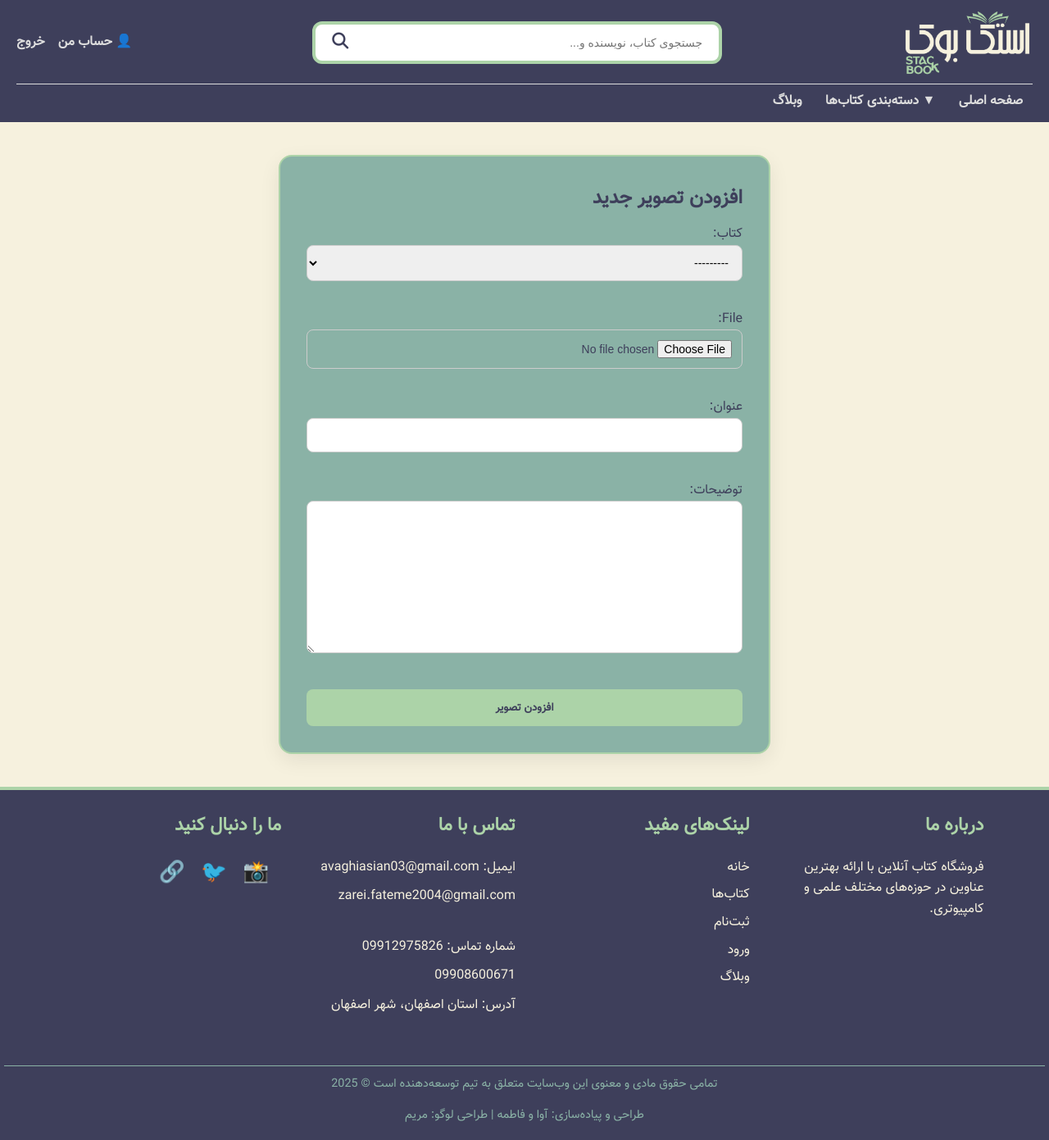
After one commit to AvaGhiasian/CS-Bookstore, a Django app: page /users/profile/image/add/ in a window 1280 px wide. The commit adds this page. Shown: the whole page at 82% size. Run offline with Django 5.2, Linux system fonts and the light colour scheme; the visitor is signed in with stand-in values (Sample User, id 1); data that the repository does not hold is empty; parts of the project's set-up code (start-up, migrations or seed data) failed here and were passed over.

Commit message:
so far so good

```diff
--- a/store/forms.py
+++ b/store/forms.py
@@ -1,6 +1,6 @@
 from django import forms
 
-from store.models import Review, Book
+from store.models import Author, Category, Review, Book, Image
 
 
 class ReviewForm(forms.ModelForm):
@@ -17,7 +17,27 @@ class SearchForm(forms.Form):
     query = forms.CharField()
 
 
+# only admin can access these forms to fill the DB using UI
 class BookForm(forms.ModelForm):
     class Meta:
         model = Book
         fields = '__all__'
+        exclude = 'created_at', 'updated_at'
+
+
+class AuthorForm(forms.ModelForm):
+    class Meta:
+        model = Author
+        fields = '__all__'
+
+
+class CategoryForm(forms.ModelForm):
+    class Meta:
+        model = Category
+        fields = '__all__'
+
+
+class ImageForm(forms.ModelForm):
+    class Meta:
+        model = Image
+        fields = '__all__'
--- /dev/null
+++ b/store/static/store/css/forms.css
@@ -0,0 +1,56 @@
+.form-wrapper {
+    background-color: #F6F1DE;
+    min-height: 100vh;
+    display: flex;
+    justify-content: center;
+    align-items: center;
+    padding: 40px 20px;
+}
+
+.add-form-container {
+    background-color: #8AB2A6;
+    border: 2px solid #ACD3A8;
+    border-radius: 16px;
+    padding: 32px;
+    box-shadow: 0 8px 24px rgba(0, 0, 0, 0.08);
+    width: 100%;
+    max-width: 600px;
+}
+
+.add-form h2 {
+    text-align: center;
+    color: #3E3F5B;
+    font-size: 24px;
+    margin-bottom: 24px;
+}
+
+.add-form form {
+    display: flex;
+    flex-direction: column;
+    gap: 18px;
+}
+
+.add-form input,
+.add-form textarea,
+.add-form select {
+    padding: 12px;
+    border: 1px solid #ccc;
+    border-radius: 8px;
+    font-size: 14px;
+    width: 100%;
+}
+
+.add-form button {
+    background-color: #ACD3A8;
+    border: none;
+    color: #3E3F5B;
+    font-weight: bold;
+    padding: 12px;
+    border-radius: 8px;
+    cursor: pointer;
+    transition: background-color 0.3s ease;
+}
+
+.add-form button:hover {
+    background-color: #F6F1DE;
+}
--- /dev/null
+++ b/store/templates/store/add_image.html
@@ -0,0 +1,19 @@
+{% extends "parent/base.html" %}
+{% load static %}
+
+{% block content %}
+<link rel="stylesheet" type="text/css" href="{% static 'store/css/forms.css' %}">
+
+<div class="form-wrapper">
+    <div class="add-form-container">
+        <h2>افزودن تصویر جدید</h2>
+        <div class="add-form">
+            <form method="post" enctype="multipart/form-data">
+                {% csrf_token %}
+                {{ image_form.as_p }}
+                <button type="submit">افزودن تصویر</button>
+            </form>
+        </div>
+    </div>
+</div>
+{% endblock %}
--- a/templates/partials/footer.html
+++ b/templates/partials/footer.html
@@ -25,7 +25,7 @@
             <br>
             <p><a href="tel:09912975826"></a>شماره تماس: 09912975826</p>
             <p><a href="tel:09908600671"></a>09908600671</p>
-            <p>آدرس:استان اصفهان،شهر اصفهان</p>
+            <p>آدرس: استان اصفهان، شهر اصفهان</p>
         </div>
         <div class="footer-section social">
             <h4>ما را دنبال کنید</h4>
--- a/users/forms.py
+++ b/users/forms.py
@@ -86,8 +86,6 @@ class CustomPasswordChangeForm(PasswordChangeForm):
             })
 
 
-
-
 class CustomPasswordResetForm(PasswordResetForm):
     def __init__(self, *args, **kwargs):
         super().__init__(*args, **kwargs)
--- a/users/templates/users/profile.html
+++ b/users/templates/users/profile.html
@@ -41,7 +41,7 @@
         <div class="user-main">
             {% if request.user.is_superuser %}
                 <h3>به عنوان ادمین وارد شده اید، دسترسی های ادمین جهت تغییر وبسایت</h3>
-                <a href="#" class="user-link">
+                <a href="{% url 'users:add_author' %}" class="user-link">
                     افزودن نویسنده
                 </a>
                 <a href="{% url 'users:add_book' %}" class="user-link">
@@ -50,10 +50,10 @@
                 <a href="#" class="user-link">
                     حذف کتاب
                 </a>
-                <a href="#" class="user-link">
+                <a href="{% url 'users:add_category' %}" class="user-link">
                     افزودن دسته بندی
                 </a>
-                <a href="#" class="user-link">
+                <a href="{% url 'users:add_image' %}" class="user-link">
                     افزودن تصویر کتاب
                 </a>
             {% else %}
--- a/users/urls.py
+++ b/users/urls.py
@@ -35,5 +35,8 @@ urlpatterns = [
          name="password_reset_complete"),
 
     path('profile/books/add/', views.add_book, name='add_book'),
+    path('profile/author/add/', views.add_author, name='add_author'),
+    path('profile/category/add/', views.add_category, name='add_category'),
+    path('profile/image/add/', views.add_image, name='add_image'),
 
 ]
--- a/users/views.py
+++ b/users/views.py
@@ -11,7 +11,7 @@ import jdatetime
 from datetime import datetime
 
 from .forms import *
-from store.forms import BookForm
+from store.forms import AuthorForm, BookForm, CategoryForm, ImageForm
 
 
 # Create your views here.
@@ -102,7 +102,8 @@ class CustomPasswordResetConfirmView(PasswordResetConfirmView):
 class CustomPasswordResetCompleteView(PasswordResetCompleteView):
     template_name = 'registration/password_reset_complete.html'
 
-@user_passes_test(lambda user:user.is_superuser)
+
+@user_passes_test(lambda user: user.is_superuser)
 def add_book(request):
     if request.method == 'POST':
         book_form = BookForm(data=request.POST)
@@ -112,3 +113,39 @@ def add_book(request):
     else:
         book_form = BookForm()
     return render(request, 'store/add_book.html', {'form': book_form})
+
+
+@user_passes_test(lambda user: user.is_superuser)
+def add_author(request):
+    if request.method == 'POST':
+        author_form = AuthorForm(data=request.POST)
+        if author_form.is_valid():
+            author_form.save()
+            return redirect('users:profile')
+    else:
+        author_form = AuthorForm()
+    return render(request, 'store/add_author.html', {'author_form': author_form})
+
+
+@user_passes_test(lambda user: user.is_superuser)
+def add_category(request):
+    if request.method == 'POST':
+        category_form = CategoryForm(data=request.POST)
+        if category_form.is_valid():
+            category_form.save()
+            return redirect('users:profile')
+    else:
+        category_form = CategoryForm()
+    return render(request, 'store/add_category.html', {'category_form': category_form})
+
+
+@user_passes_test(lambda user: user.is_superuser)
+def add_image(request):
+    if request.method == 'POST':
+        image_form = ImageForm(request.POST, request.FILES)
+        if image_form.is_valid():
+            image_form.save()
+            return redirect('users:profile')
+    else:
+        image_form = ImageForm()
+    return render(request, 'store/add_image.html', {'image_form':image_form})
```
Also changed, not shown: store/templates/store/add_author.html (added, +19 -0 lines), store/templates/store/add_category.html (added, +19 -0 lines), users/templates/users/partials/profile_navigation.html (deleted, +0 -41 lines), product_images/2025/05/28/61Sz-RayqyL_vjC3Q0h._AC_UF10001000_QL80_.jpg (added), profile_images/61Sz-RayqyL._AC_UF10001000_QL80_.jpg (renamed from 61Sz-RayqyL._AC_UF10001000_QL80_.jpg), profile_images/61Sz-RayqyL_vjC3Q0h._AC_UF10001000_QL80_.jpg (added), profile_images/pngtree-cute-anime-smiling-face-character-png-image_14701086.png (added).
